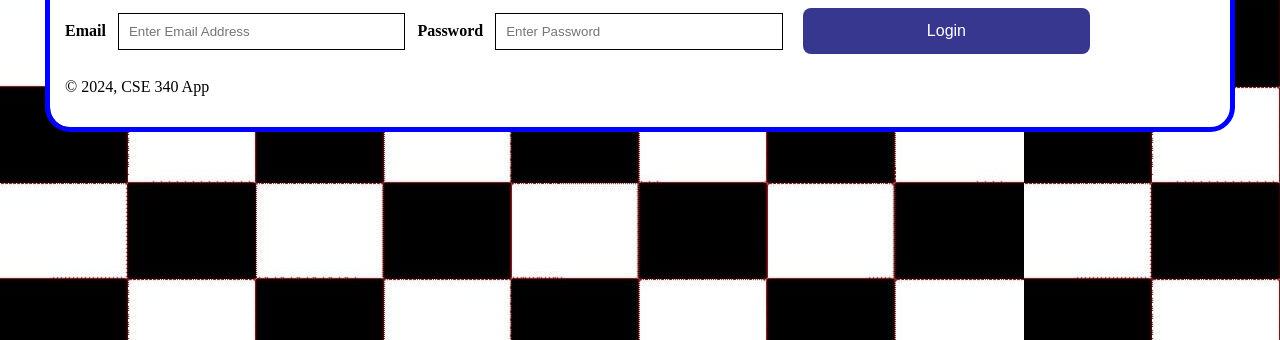
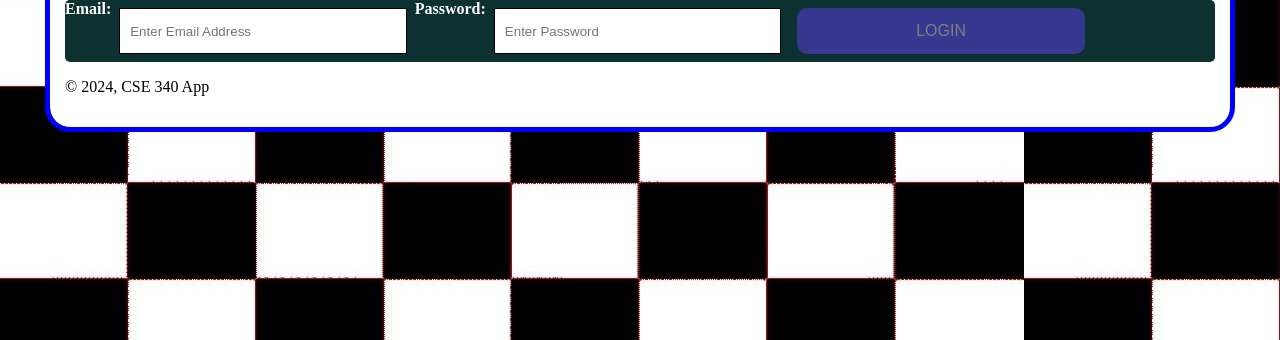
Before and after one commit to jlcrow23/cse340starter, a Node server app: template views/account/login.ejs in a window 1280 px wide. Shown: the part 105-445 px from the top of the page. Run offline with Node 20, Linux system fonts and the light colour scheme; the template is opened without the code that fills it, so the values that code supplies are empty; some libraries are stand-ins or nearby versions.

Commit message:
Worked on Week 4 learning activities

```diff
--- a/controllers/accountController.js
+++ b/controllers/accountController.js
@@ -6,7 +6,7 @@ const accountController = {}
  **************************** */
 accountController.buildLogin = async function (req, res, next) {
     let nav = await utilities.getNav()
-    res.render("./views/account/login", {
+    res.render("account/login", {
         title: "Login",
         nav,
     })
--- a/public/css/styles.css
+++ b/public/css/styles.css
@@ -28,6 +28,19 @@ h1 {
   flex-direction: row;
   flex-wrap: wrap;
   justify-content: center;
+}
+/*Form CSS*/
+.login {
+  display: flex;
+  flex-wrap: wrap;
+  background-color:rgb(13, 48, 48);
+  border-radius: 5px;
+  border-color: gray;
+  color: white;
+}
+#loginbutt {
+  border-radius: 10px;
+  color:gray;
 }
 /*Car Details CSS*/
 .carDetails {
--- a/server.js
+++ b/server.js
@@ -55,12 +55,13 @@ app.use(static)
 app.get("/", utilities.handleErrors(baseController.buildHome))
 // Inventory Routes
 app.use("/inv", utilities.handleErrors(inventoryRoute))
+// Account Routes
+app.use("/account", utilities.handleErrors(accountRoute))
 // File Not Found Route - must be last route in list
 app.use(async (req, res, next) => {
   next({status: 404, message: 'Sorry, we appear to have gotten lost.'})
 })
-// Account Routes
-app.use("/views/account", utilities.handleErrors(accountRoute))
+
 
 /* ***********************
 * Express Error Handler
--- a/views/account/login.ejs
+++ b/views/account/login.ejs
@@ -11,12 +11,12 @@
 <!--Login Block-->
 <form action="../../controllers/accountController.js" method="post">
     <div class="login">
-        <label for="account_email"><b>Email</b></label>
-        <input type="email" placeholder="Enter Email Address" name="account_email" required>
+        <label for="account_email"><b>Email:</b></label><br>
+        <input type="email" placeholder="Enter Email Address" name="account_email" required><br>
 
-        <label for="account_password"><b>Password</b></label>
-        <input type="password" placeholder="Enter Password" name="account_password" required>
+        <label for="account_password"><b>Password:</b></label><br>
+        <input type="password" placeholder="Enter Password" name="account_password" required><br>
 
-        <button type="submit">Login</button>
+        <button id ="loginbutt" type="submit">LOGIN</button>
     </div>
 </form>
```
